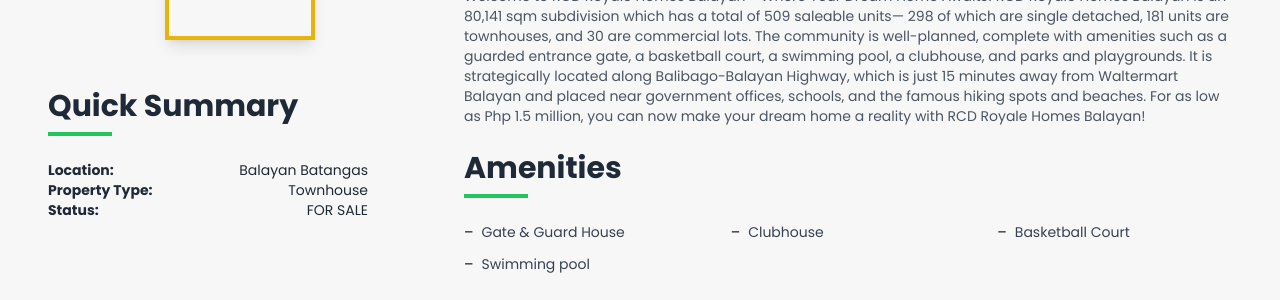
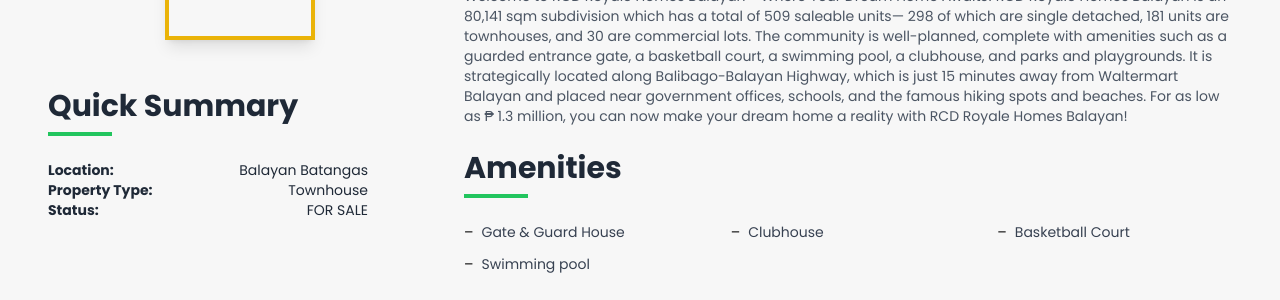
Before and after one commit to renrengabas/rcdland.com, a Jekyll site: the page built from properties/royale-homes-balayan-batangas/index.html, in a window 1280 px wide and 900 px high, scrolled down 1386 px. Shown: the part 274-574 px from the top of the window. Built offline with Jekyll 4.4.1, drawn with Linux system fonts in a browser that asks for light colours; nearby versions of some CDN libraries; some of the changed text lies outside the part shown.

Commit message:
update price for RRH Balayan

```diff
--- a/properties/royale-homes-balayan-batangas/index.html
+++ b/properties/royale-homes-balayan-batangas/index.html
@@ -129,7 +129,7 @@
                   well-planned, complete with amenities such as a guarded entrance gate, a basketball court, a swimming
                   pool, a clubhouse, and parks and playgrounds. It is strategically located along Balibago-Balayan
                   Highway, which is just 15 minutes away from Waltermart Balayan and placed near government offices,
-                  schools, and the famous hiking spots and beaches. For as low as Php 1.5 million, you can now make your
+                  schools, and the famous hiking spots and beaches. For as low as ₱ 1.3 million, you can now make your
                   dream home a reality with RCD Royale Homes Balayan!
                 </p>
 
```
